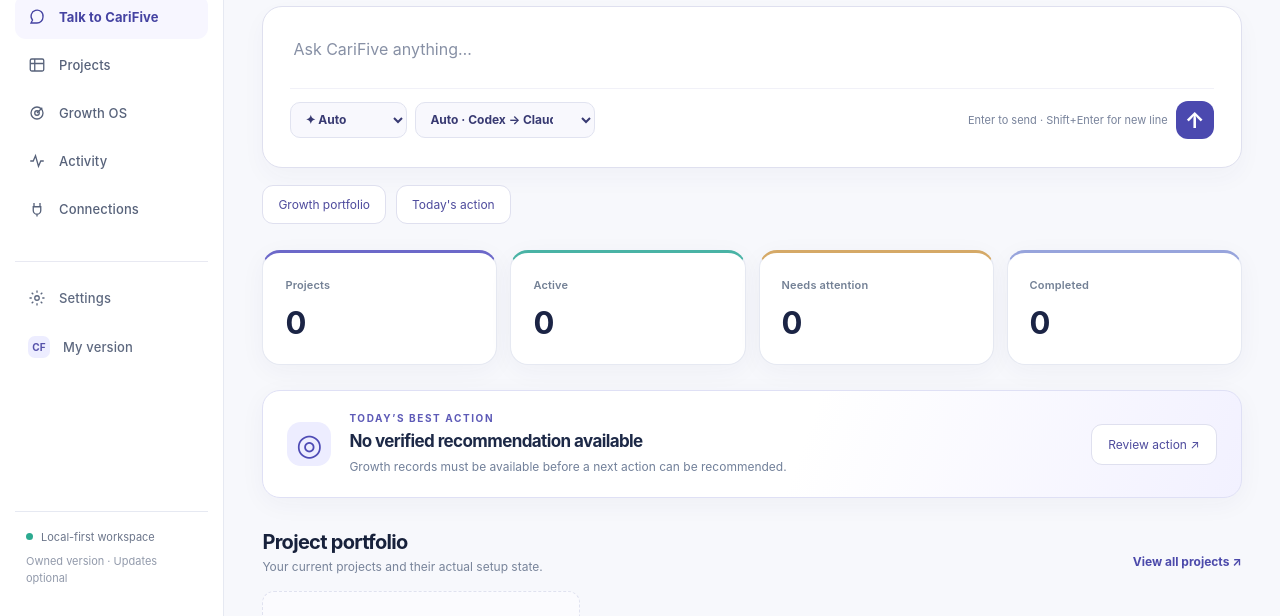
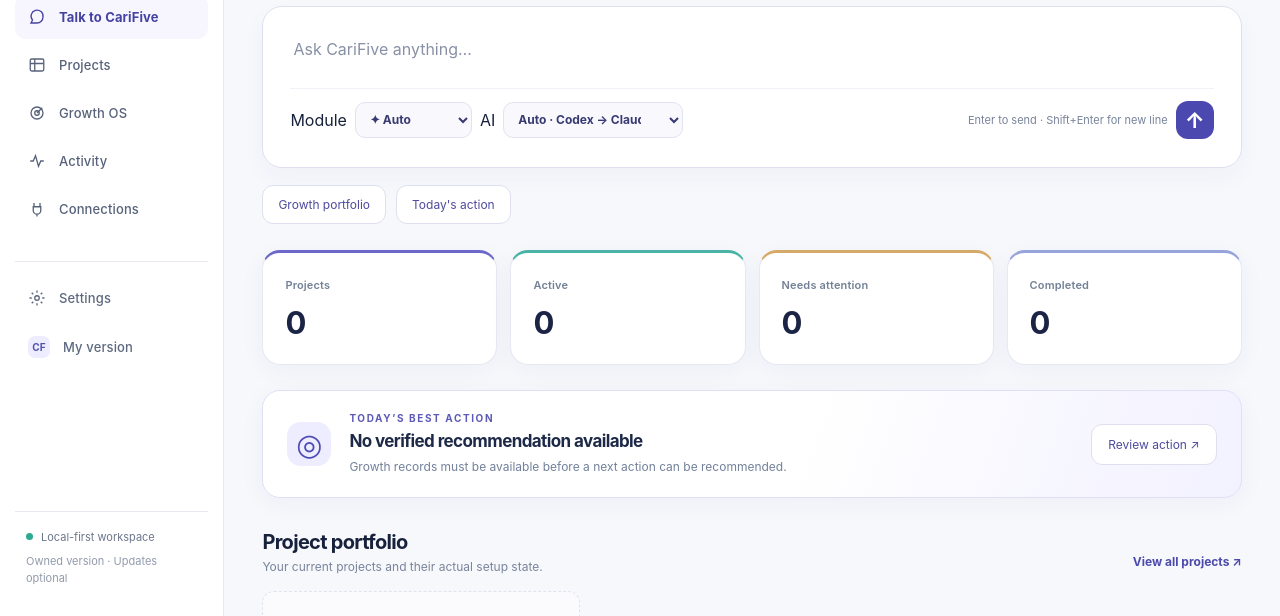
Before and after one commit to unikmo/aibo, a plain HTML site: page Control-Centre/v3/index.html in a window 1280 px wide. Shown: the part 184-800 px from the top of the page. Drawn offline with Linux system fonts and the light colour scheme; no server answers.

Commit message:
Make module and AI provider choices discoverable with compact visible labels

```diff
--- a/Control-Centre/v3/index.html
+++ b/Control-Centre/v3/index.html
@@ -275,7 +275,7 @@
 <div class="workspace"><header class="topbar"><div class="topproject"><label for="projectSelect">Working on</label><select id="projectSelect" aria-label="Selected project"><option value="">All projects</option></select><button id="newProjectBtn" class="secondary top-create" type="button">+ New project</button></div><div class="topright" aria-hidden="true"></div></header><main class="main">
 <section class="screen active" id="screen-home" aria-labelledby="home-title">
 <div class="page-heading home-heading"><h1 id="home-title">One place to think, build and grow your business.</h1></div>
-<div class="home-talk"><form id="homeTalkForm" aria-label="Ask CariFive"><label for="homeTalkPrompt" class="visually-hidden">Message CariFive</label><textarea id="homeTalkPrompt" rows="1" placeholder="Ask CariFive anything…" minlength="5" required aria-label="Message CariFive"></textarea><div class="home-talk-actions"><div class="composer-options"><label for="homeModule" class="visually-hidden">Module</label><select id="homeModule" class="composer-select" aria-label="Choose module"><option value="auto">✦ Auto</option><option value="build">Build</option><option value="marketing">Marketing</option><option value="analysis">Analysis</option><option value="complete">Complete</option></select><label for="homeProvider" class="visually-hidden">AI provider</label><select id="homeProvider" class="composer-select" aria-label="Choose AI provider"><option value="auto">Auto provider</option></select></div><div class="composer-send"><span class="keyboard-hint">Enter to send · Shift+Enter for new line</span><button type="submit" class="cta composer-submit" id="homeTalkSend" aria-label="Send message" title="Send message (Enter)"><span aria-hidden="true">↑</span></button></div></div></form><p id="homeChatHint" class="composer-status" role="status" aria-live="polite"></p></div>
+<div class="home-talk"><form id="homeTalkForm" aria-label="Ask CariFive"><label for="homeTalkPrompt" class="visually-hidden">Message CariFive</label><textarea id="homeTalkPrompt" rows="1" placeholder="Ask CariFive anything…" minlength="5" required aria-label="Message CariFive"></textarea><div class="home-talk-actions"><div class="composer-options"><label for="homeModule" class="composer-control-label">Module</label><select id="homeModule" class="composer-select" aria-label="Choose module"><option value="auto">✦ Auto</option><option value="build">Build</option><option value="marketing">Marketing</option><option value="analysis">Analysis</option><option value="complete">Complete</option></select><label for="homeProvider" class="composer-control-label">AI</label><select id="homeProvider" class="composer-select" aria-label="Choose AI provider"><option value="auto">Auto provider</option></select></div><div class="composer-send"><span class="keyboard-hint">Enter to send · Shift+Enter for new line</span><button type="submit" class="cta composer-submit" id="homeTalkSend" aria-label="Send message" title="Send message (Enter)"><span aria-hidden="true">↑</span></button></div></div></form><p id="homeChatHint" class="composer-status" role="status" aria-live="polite"></p></div>
 <div class="kpi-grid"><div class="metric"><small>Projects</small><span class="value" id="countProjects">—</span></div><div class="metric"><small>Active</small><span class="value" id="countActive">—</span></div><div class="metric"><small>Needs attention</small><span class="value" id="countNeeds">—</span></div><div class="metric"><small>Completed</small><span class="value" id="countDone">—</span></div></div>
 <div class="today-panel" id="todayPanel"><div class="today-icon" aria-hidden="true">◎</div><div class="today-content"><div class="eyebrow">TODAY’S BEST ACTION</div><h2 id="todayTitle">Looking for a high-value next step…</h2><p id="todayDescription">CariFive will use recorded, reviewed project opportunities. No invented live signals.</p></div><button id="todayAction" type="button" class="secondary">Review action ↗</button></div>
 <div class="section-header"><div><h2>Project portfolio</h2><p>Your current projects and their actual setup state.</p></div><button class="text-action" type="button" data-go="projects">View all projects ↗</button></div><div id="homePortfolio" class="home-portfolio-grid" aria-live="polite"><div class="empty">Loading projects…</div></div>
@@ -294,7 +294,7 @@
 <div class="conversation" id="conversation" aria-live="polite"></div>
 <div class="composer-dock"><div class="prompt">
 <label class="visually-hidden" for="soniPrompt">Message CariFive</label><textarea id="soniPrompt" rows="1" placeholder="Message CariFive…" aria-label="Message CariFive"></textarea>
-<div class="soni-actions"><div class="prompt-controls"><label class="visually-hidden" for="soniModule">Module</label><select id="soniModule" class="composer-select" aria-label="Choose module"><option value="auto">✦ Auto</option><option value="build">Build</option><option value="marketing">Marketing</option><option value="analysis">Analysis</option><option value="complete">Complete</option></select><label class="visually-hidden" for="soniProvider">AI provider</label><select id="soniProvider" class="composer-select" aria-label="Choose AI provider"><option value="auto">Auto · Codex → Claude</option></select><label class="consent"><input id="soniConsent" type="checkbox"> I approve this paid API request and associated model charges.</label></div><button id="reviewPrompt" class="cta composer-submit" aria-label="Send message" title="Send message (Enter)"><span aria-hidden="true">↑</span></button></div>
+<div class="soni-actions"><div class="prompt-controls"><label class="composer-control-label" for="soniModule">Module</label><select id="soniModule" class="composer-select" aria-label="Choose module"><option value="auto">✦ Auto</option><option value="build">Build</option><option value="marketing">Marketing</option><option value="analysis">Analysis</option><option value="complete">Complete</option></select><label class="composer-control-label" for="soniProvider">AI</label><select id="soniProvider" class="composer-select" aria-label="Choose AI provider"><option value="auto">Auto · Codex → Claude</option></select><label class="consent"><input id="soniConsent" type="checkbox"> I approve this paid API request and associated model charges.</label></div><button id="reviewPrompt" class="cta composer-submit" aria-label="Send message" title="Send message (Enter)"><span aria-hidden="true">↑</span></button></div>
 </div>
 <p class="soni-hint" id="promptHint" role="status" aria-live="polite"></p>
 </div>
```
